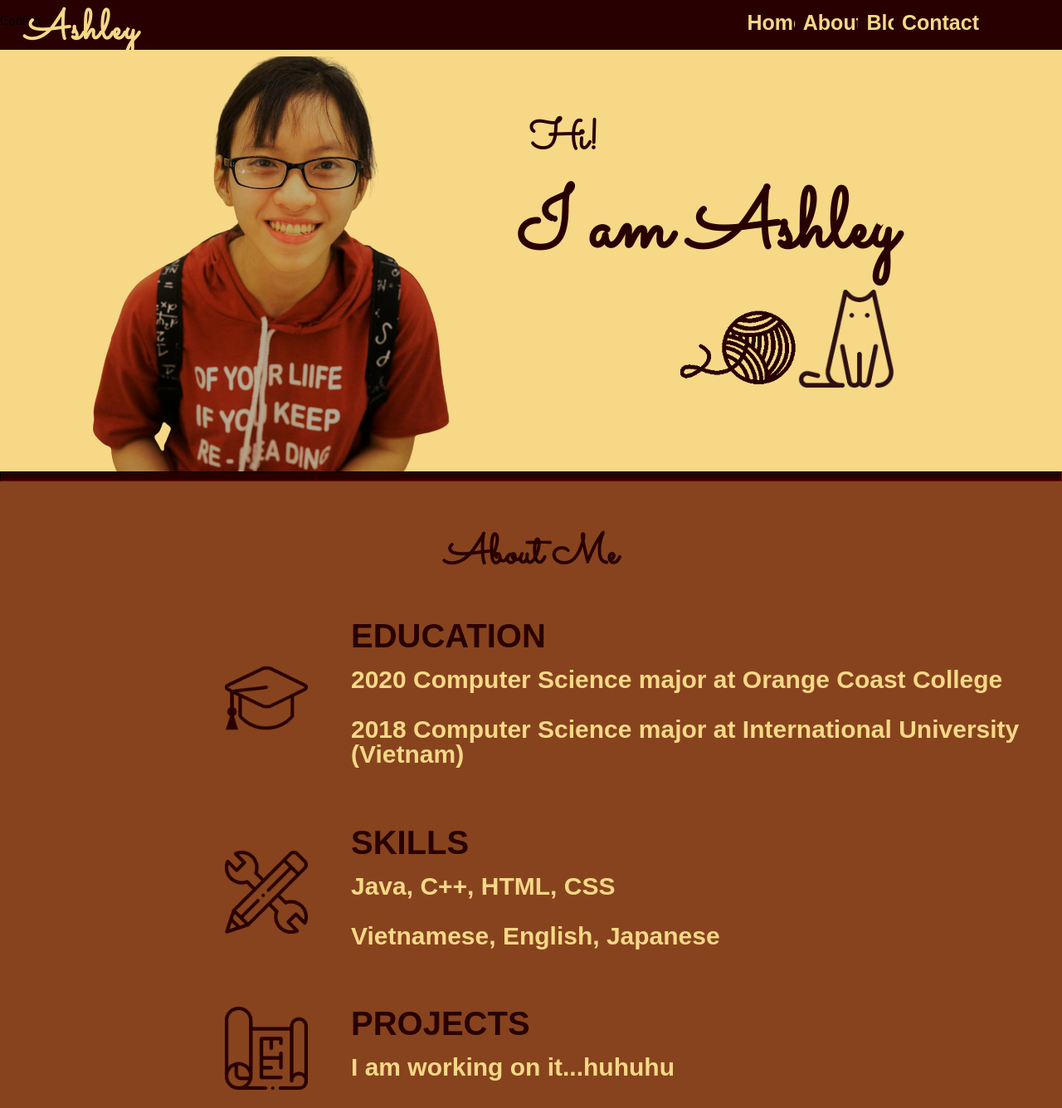
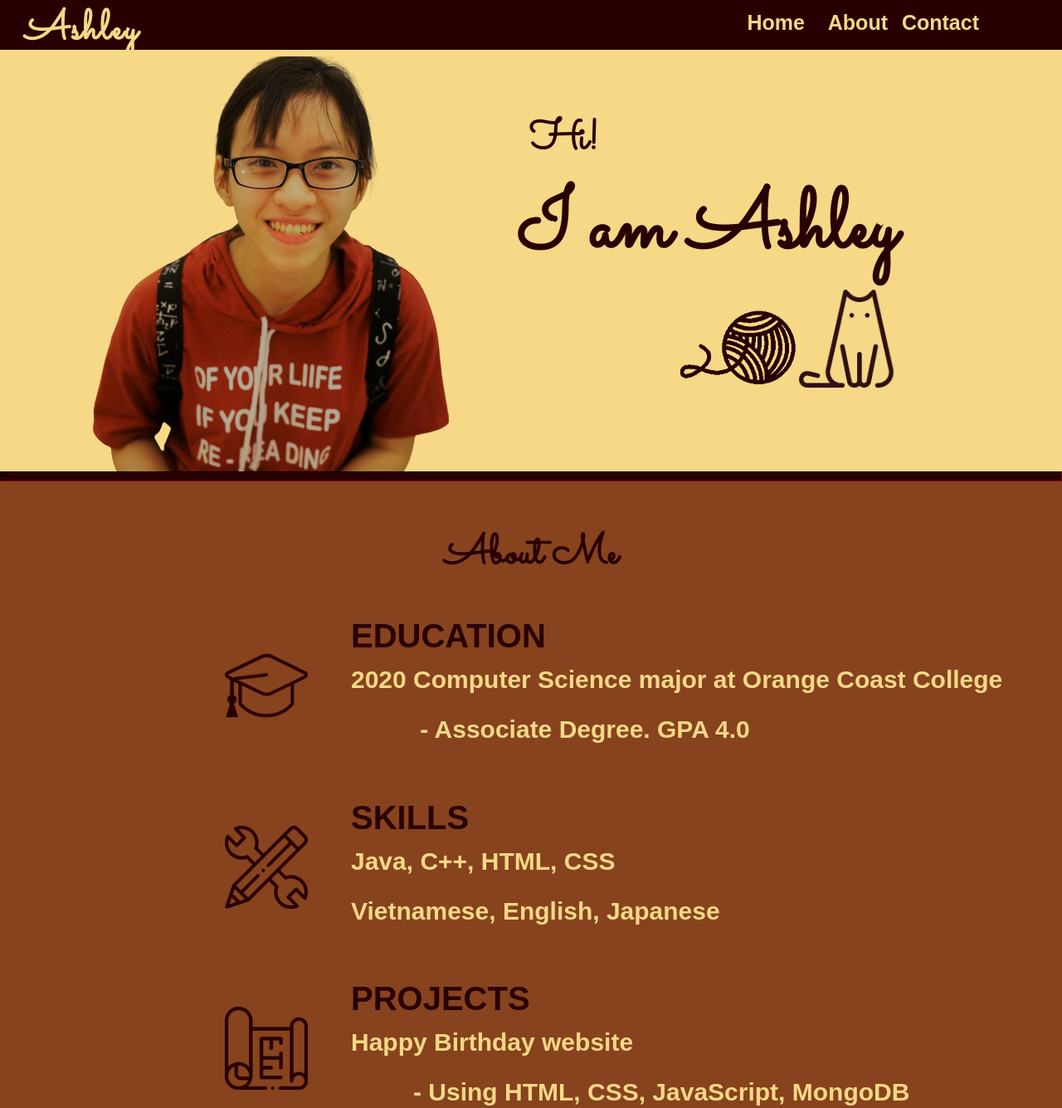
Before and after one commit to lediemhang87/Ashley, a plain HTML site: page index.html in a window 1280 px wide. Shown: the top 1335 px of the page at 83% size. Drawn offline with Linux system fonts and the light colour scheme; a web font is replaced by a local one.

Commit message:
Add info
Add certificate

```diff
--- a/css/styles.css
+++ b/css/styles.css
@@ -58,7 +58,7 @@ body
 
 .About{
   position: absolute;
-  right: 230px;
+  right: 200px;
   top: 0;
   -webkit-border-radius: 0;
   -moz-border-radius: 0;
@@ -75,25 +75,7 @@ body
 
 }
 
-.Blog
-{
-  position: absolute;
-  right: 170px;
-  top: 0;
-  -webkit-border-radius: 0;
-  -moz-border-radius: 0;
-  border-radius: 0px;
-  font-family: 'Barlow Condensed', sans-serif;
-  color: #f6d887;
-  font-weight: bold;
-  font-size: 25px;
-  background: #290001;
-  padding: 3px 10px 10px 10px;
-  text-decoration: none;
-  margin-top: 10px;
-  display: inline-block;
 
-}
 
 .Contact{
   position: absolute;
@@ -179,7 +161,7 @@ hr{
 
 /* MIDDLE DIVISION */
 #middle{
-  height:1150px;
+  height:1300px;
   padding: 50px;
   background-color: #87431d;
   line-height: 10px;
--- a/index.html
+++ b/index.html
@@ -31,7 +31,7 @@
           <td>
             <h2 class="heading"> EDUCATION </h2>
             <p class="content"> 2020 Computer Science major at Orange Coast College </p>
-            <p class="content"> 2018 Computer Science major at International University (Vietnam)</p>
+            <p class="content"> &nbsp&nbsp&nbsp&nbsp&nbsp&nbsp&nbsp&nbsp&nbsp - Associate Degree. GPA 4.0 </p>
           </td>
         </tr>
         <tr>
@@ -47,8 +47,17 @@
           <td> <img  class="icon" src="image/projects.png" alt="projects"> </td>
           <td>
             <h2 class="heading"> PROJECTS </h2>
-            <p class="content"> I am working on it...huhuhu </p>
-            <p class="content"> </p>
+            <p class="content"> Happy Birthday website </p>
+            <p class="content"> &nbsp&nbsp&nbsp&nbsp&nbsp&nbsp&nbsp&nbsp&nbsp- Using HTML, CSS, JavaScript, MongoDB</p>
+          </td>
+        </tr>
+
+        <tr>
+          <td> <img  class="icon" src="image/certificate.png" alt="projects"> </td>
+          <td>
+            <h2 class="heading"> CERTIFICATIONS </h2>
+            <p class="content"> Certification of Achievement – Computer Science awarded by Orange Coast College </p>
+            <p class="content"> Certification of Specialization – C++ Programming awarded by Orange Coast College </p>
           </td>
         </tr>
 
@@ -56,7 +65,7 @@
           <td> <img  class="icon" src="image/experience.png" alt="experience"> </td>
           <td>
             <h2 class="heading"> EXPERIENCE </h2>
-            <p class="content"> Cashier at Ramen shop...</p>
+            <p class="content"> Cashier at Hokkaido Santouka Ramen</p>
             <p class="content"> </p>
           </td>
         </tr>
@@ -95,8 +104,6 @@
       <h1 class="ashley"> Ashley </h1>
       <a class="Home" href="index.html"> Home </a>
       <a class="About" href="#middle"> About </a>
-      <p class="Blog"> Blog </p>
-      <p > Contact </p>
       <a class="Contact" href="#final"> Contact </a>
     </div>
 
```
Also changed, not shown: image/certificate.png (added).
